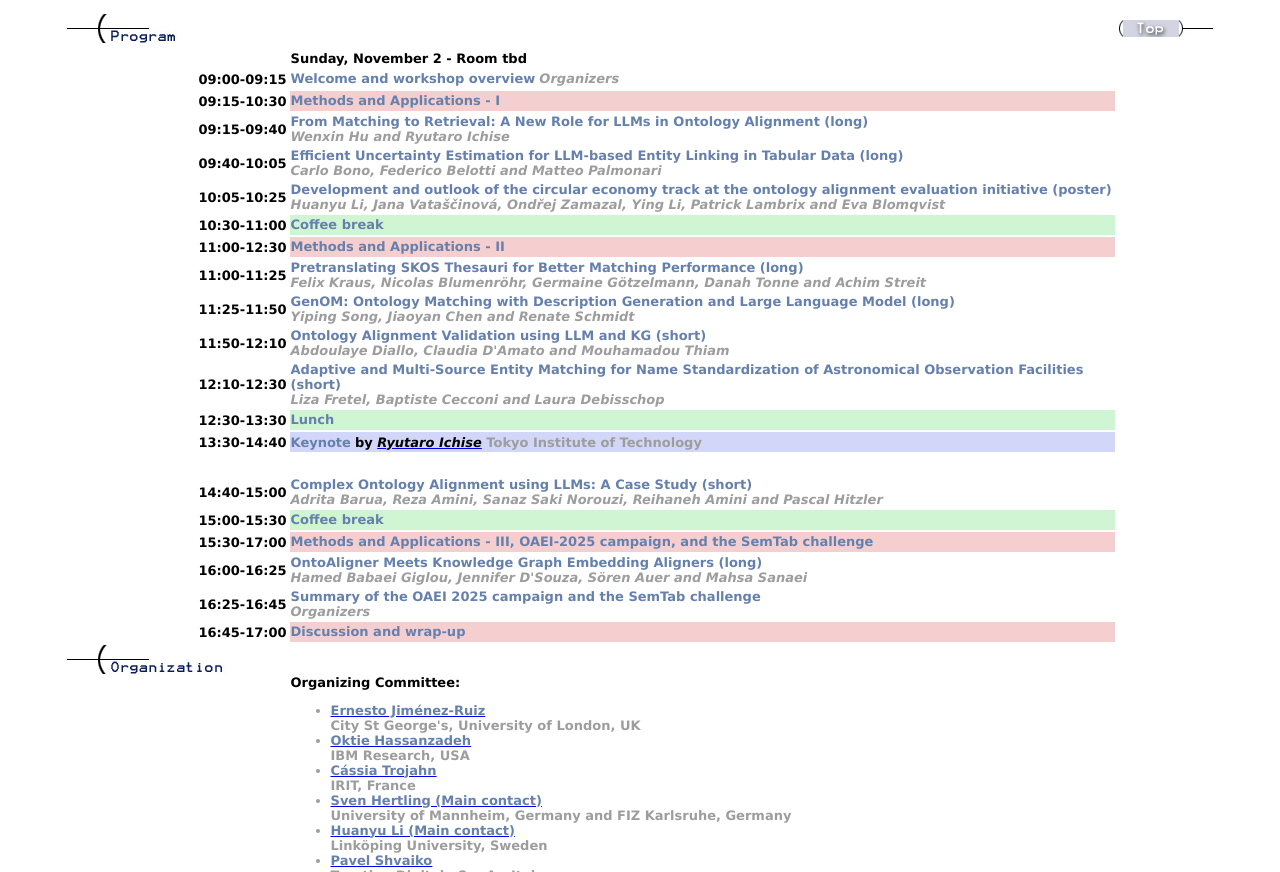
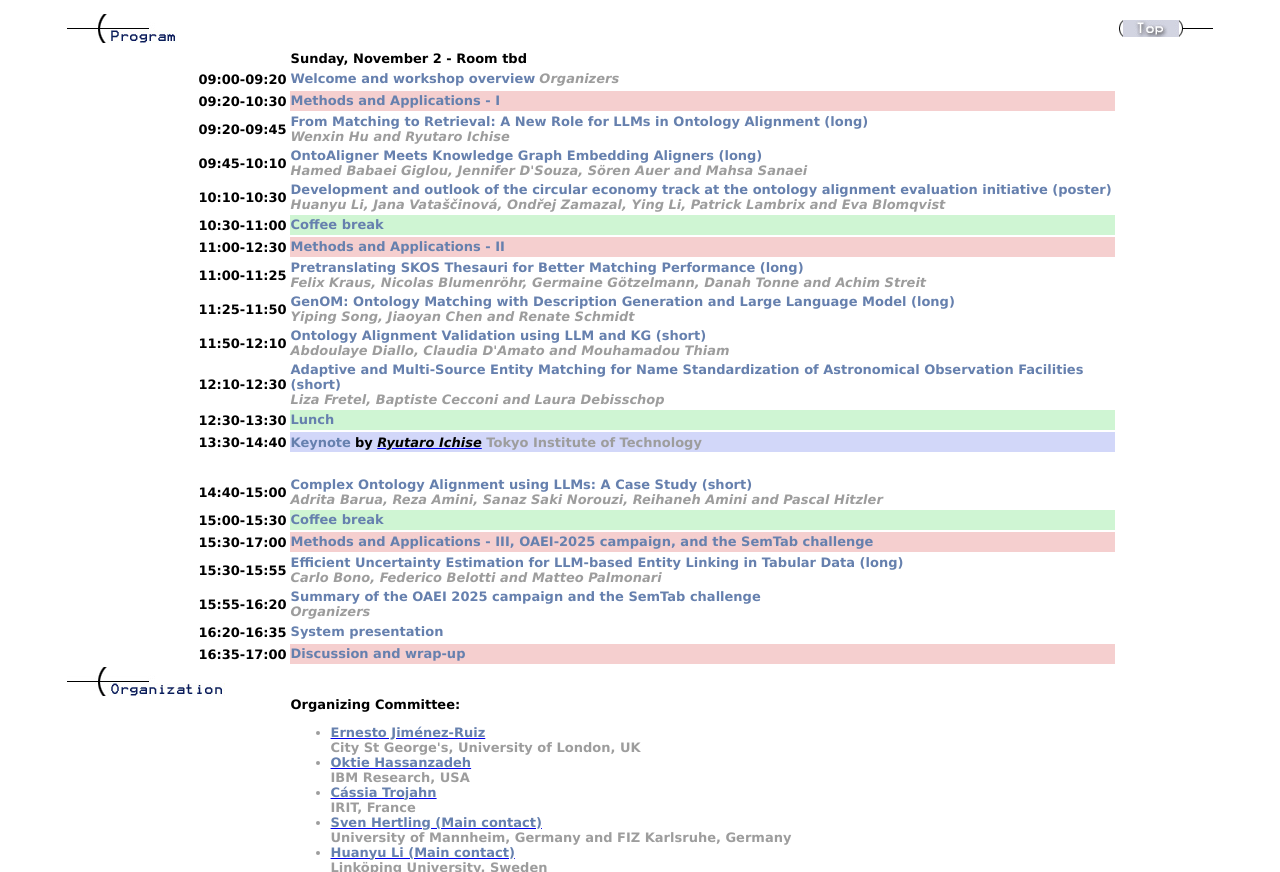
Before and after one commit to ontology-matching/ontology-matching.github.io, a plain HTML site: page 2025/index.html in a window 1280 px wide. Shown: the part 2393-3265 px from the top of the page. Drawn offline with Linux system fonts and the light colour scheme.

Commit message:
update program

```diff
--- a/2025/index.html
+++ b/2025/index.html
@@ -441,7 +441,7 @@ Huanyu Li, Jana Vataščinová, Ondřej Zamazal, Ying Li, Patrick Lambrix and Ev
 
 
   <TR>
-    <td width="20%" align="right">&nbsp;&nbsp;<FONT color=#000000 size=2 face="Verdana"><STRONG>09:00-09:15</FONT></STRONG></td>
+    <td width="20%" align="right">&nbsp;&nbsp;<FONT color=#000000 size=2 face="Verdana"><STRONG>09:00-09:20</FONT></STRONG></td>
     <TD width="80%"><FONT size=2 face="Verdana"><FONT color=#6680ae><STRONG>Welcome and workshop overview</STRONG></FONT>
     <FONT color=#9d9d9d><STRONG><em>Organizers</em></FONT></STRONG></FONT></TD></TR>
 
@@ -450,25 +450,24 @@ Huanyu Li, Jana Vataščinová, Ondřej Zamazal, Ying Li, Patrick Lambrix and Ev
 
 
  <tr>
-    <td width="20%" align="right">&nbsp;<FONT color=#000000 size=2 face="Verdana"><STRONG>09:15-10:30</FONT></STRONG></td>
+    <td width="20%" align="right">&nbsp;<FONT color=#000000 size=2 face="Verdana"><STRONG>09:20-10:30</FONT></STRONG></td>
     <td width="80%" bgcolor="#f5cfcf"><FONT size=2 face="Verdana"><FONT color=#6680ae><STRONG>Methods and Applications - I</FONT></STRONG></FONT></td>
   </tr>
 
 	<tr>
-	<td width="20%" align="right">&nbsp;<FONT color=#000000 size=2 face="Verdana"><STRONG>09:15-09:40</FONT></STRONG></td>
+	<td width="20%" align="right">&nbsp;<FONT color=#000000 size=2 face="Verdana"><STRONG>09:20-09:45</FONT></STRONG></td>
     <td width="80%"><FONT size=2 face="Verdana"><FONT color=#6680ae><STRONG>From Matching to Retrieval: A New Role for LLMs in Ontology Alignment (long)</FONT></STRONG><br>
     <FONT size=2 face="Verdana"><FONT color=#9d9d9d><STRONG><em>Wenxin Hu and Ryutaro Ichise</em></FONT></STRONG></FONT></FONT></td>
   </tr>
 
-
-  	<tr>
-	<td width="20%" align="right">&nbsp;<FONT color=#000000 size=2 face="Verdana"><STRONG>09:40-10:05</FONT></STRONG></td>
-    <td width="80%"><FONT size=2 face="Verdana"><FONT color=#6680ae><STRONG>Efficient Uncertainty Estimation for LLM-based Entity Linking in Tabular Data (long)</FONT></STRONG><br>
-    <FONT size=2 face="Verdana"><FONT color=#9d9d9d><STRONG><em>Carlo Bono, Federico Belotti and Matteo Palmonari</em></FONT></STRONG></FONT></FONT></td>
+  <tr>
+	<td width="20%" align="right">&nbsp;<FONT color=#000000 size=2 face="Verdana"><STRONG>09:45-10:10</FONT></STRONG></td>
+    <td width="80%"><FONT size=2 face="Verdana"><FONT color=#6680ae><STRONG>OntoAligner Meets Knowledge Graph Embedding Aligners (long)</FONT></STRONG><br>
+    <FONT size=2 face="Verdana"><FONT color=#9d9d9d><STRONG><em>Hamed Babaei Giglou, Jennifer D'Souza, Sören Auer and Mahsa Sanaei</em></FONT></STRONG></FONT></FONT></td>
   </tr>
 
       	<tr>
-	<td width="20%" align="right">&nbsp;<FONT color=#000000 size=2 face="Verdana"><STRONG>10:05-10:25</FONT></STRONG></td>
+	<td width="20%" align="right">&nbsp;<FONT color=#000000 size=2 face="Verdana"><STRONG>10:10-10:30</FONT></STRONG></td>
 	<td width="80%"><FONT size=2 face="Verdana"><FONT color=#6680ae><STRONG>Development and outlook of the circular economy track at the ontology alignment evaluation initiative (poster)</FONT></STRONG><br>
     <FONT size=2 face="Verdana"><FONT color=#9d9d9d><STRONG><em>Huanyu Li, Jana Vataščinová, Ondřej Zamazal, Ying Li, Patrick Lambrix and Eva Blomqvist</em></FONT></STRONG></FONT></FONT></td>
 
@@ -577,20 +576,26 @@ Huanyu Li, Jana Vataščinová, Ondřej Zamazal, Ying Li, Patrick Lambrix and Ev
     <td width="80%" bgcolor="#f5cfcf"><FONT size=2 face="Verdana"><FONT color=#6680ae><STRONG>Methods and Applications - III, OAEI-2025 campaign, and the SemTab challenge</FONT></STRONG></FONT></td>
   </tr>
 
-  <tr>
-	<td width="20%" align="right">&nbsp;<FONT color=#000000 size=2 face="Verdana"><STRONG>16:00-16:25</FONT></STRONG></td>
-    <td width="80%"><FONT size=2 face="Verdana"><FONT color=#6680ae><STRONG>OntoAligner Meets Knowledge Graph Embedding Aligners (long)</FONT></STRONG><br>
-    <FONT size=2 face="Verdana"><FONT color=#9d9d9d><STRONG><em>Hamed Babaei Giglou, Jennifer D'Souza, Sören Auer and Mahsa Sanaei</em></FONT></STRONG></FONT></FONT></td>
+    	<tr>
+	<td width="20%" align="right">&nbsp;<FONT color=#000000 size=2 face="Verdana"><STRONG>15:30-15:55</FONT></STRONG></td>
+    <td width="80%"><FONT size=2 face="Verdana"><FONT color=#6680ae><STRONG>Efficient Uncertainty Estimation for LLM-based Entity Linking in Tabular Data (long)</FONT></STRONG><br>
+    <FONT size=2 face="Verdana"><FONT color=#9d9d9d><STRONG><em>Carlo Bono, Federico Belotti and Matteo Palmonari</em></FONT></STRONG></FONT></FONT></td>
   </tr>
 
+
 <tr>
-	<td width="20%" align="right">&nbsp;<FONT color=#000000 size=2 face="Verdana"><STRONG>16:25-16:45</FONT></STRONG></td>
+	<td width="20%" align="right">&nbsp;<FONT color=#000000 size=2 face="Verdana"><STRONG>15:55-16:20</FONT></STRONG></td>
     <td width="80%"><FONT size=2 face="Verdana"><FONT color=#6680ae><STRONG>Summary of the OAEI 2025 campaign and the SemTab challenge</FONT></STRONG><br>
     <FONT size=2 face="Verdana"><FONT color=#9d9d9d><STRONG><em>Organizers</em></FONT></STRONG></FONT></FONT></td>
   </tr>
 
+  <td width="20%" align="right">&nbsp;<FONT color=#000000 size=2 face="Verdana"><STRONG>16:20-16:35</FONT></STRONG></td>
+    <td width="80%"><FONT size=2 face="Verdana"><FONT color=#6680ae><STRONG>System presentation</FONT></STRONG><br>
+    <FONT size=2 face="Verdana"><FONT color=#9d9d9d><STRONG><em> <!--todo: fill -->  </em></FONT></STRONG></FONT></FONT></td>
+  </tr>
+
 	 <tr>
-    <td width="20%" align="right">&nbsp;<FONT color=#000000 size=2 face="Verdana"><STRONG>16:45-17:00</FONT></STRONG></td>
+    <td width="20%" align="right">&nbsp;<FONT color=#000000 size=2 face="Verdana"><STRONG>16:35-17:00</FONT></STRONG></td>
     <td width="80%" bgcolor="#f5cfcf"><FONT size=2 face="Verdana"><FONT color=#6680ae><STRONG>Discussion and wrap-up</FONT></STRONG></FONT></td>
   </tr>
 
```
